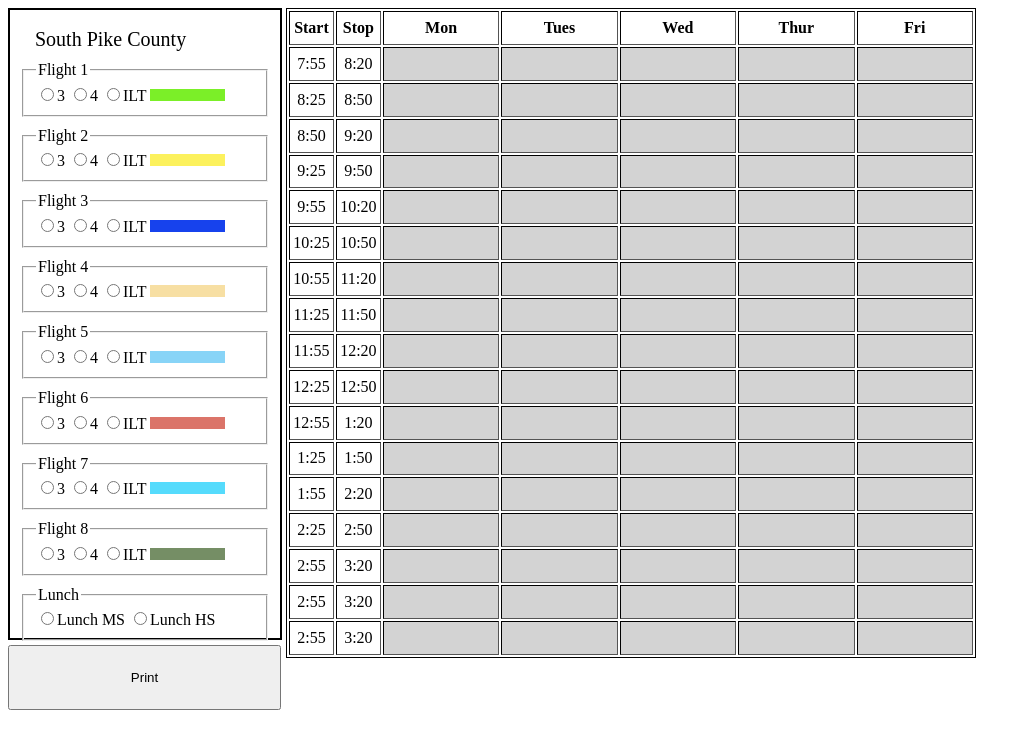
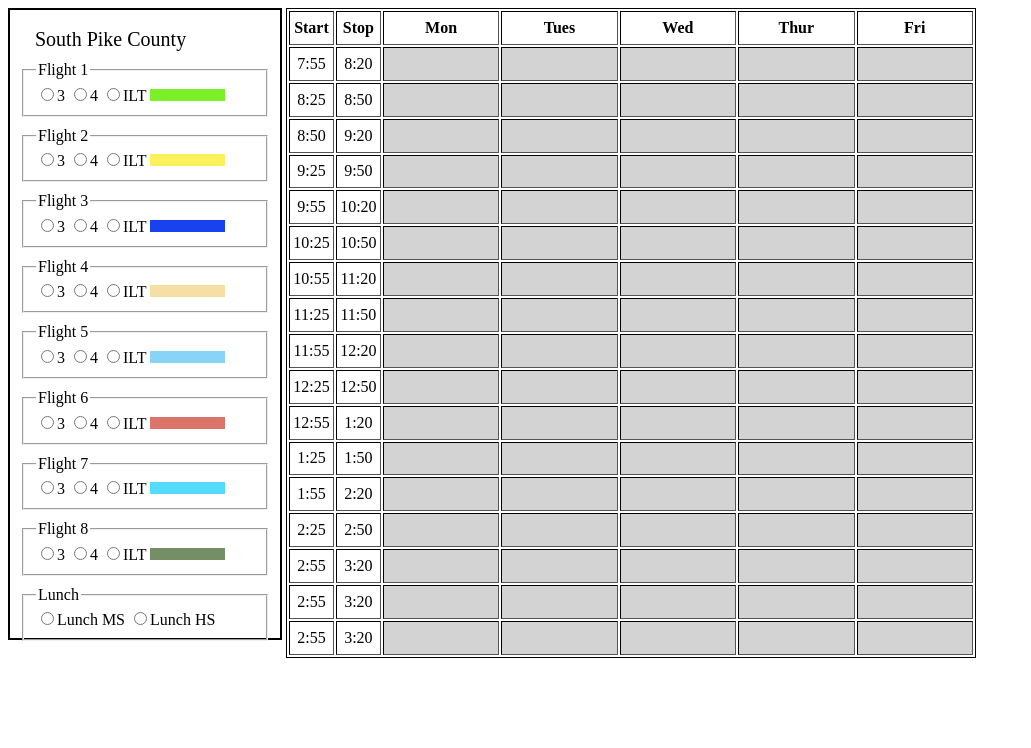
Before and after one commit to paceTechSchool/South-Pike-Flex-Demo, a plain HTML site: page index.html in a window 1280 px wide. Shown: the whole page, without its empty margins (0-1031 px from the left). Drawn offline with nearby package versions, Linux system fonts and the light colour scheme.

Commit message:
deleting print button>

```diff
--- a/index.html
+++ b/index.html
@@ -329,7 +329,6 @@
   </table>
   </div>
   </div>
-  <button style="margin-top: 5px; width: 273px; height: 65px;" onclick="printDiv('centercontainer')">Print</button>
   </body>
 
   <script>
```
